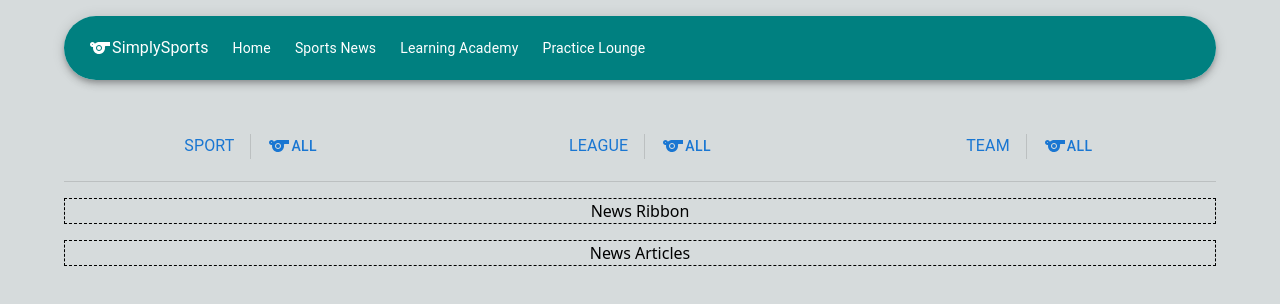
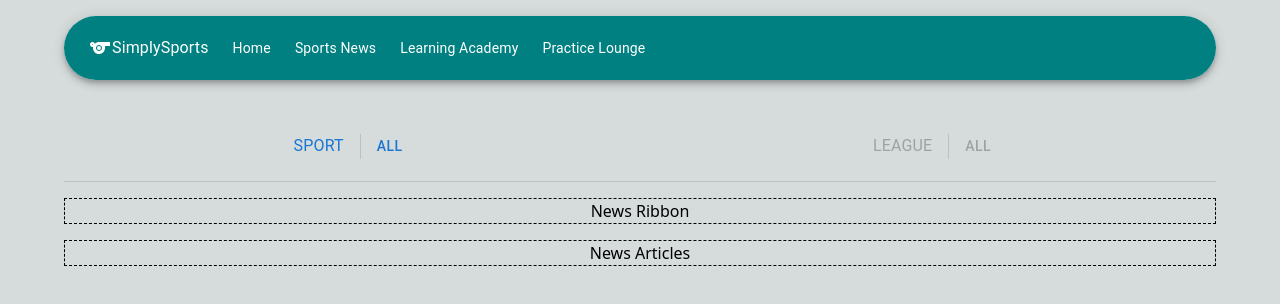
Before and after one commit to ja-perez/simply-sports, a Next.js app: page /sports-news in a window 1280 px wide. Shown: the top 304 px of the page. Built offline with nearby package versions, Linux system fonts and the light colour scheme.

Commit message:
Updated News page to use URL params for setting filter options

```diff
--- a/src/app/sports-news/page.tsx
+++ b/src/app/sports-news/page.tsx
@@ -1,14 +1,28 @@
+import ContentFilter from "@/components/sports-news/content-filter";
 import NewsFilter from "@/components/sports-news/news-filter";
 import NewsRibbon from "@/components/sports-news/news-ribbon";
 import NewsArticles from "@/components/sports-news/news-articles";
 
 import Divider from '@mui/material/Divider';
 
-export default function SportsNewsPage() {
+import { Suspense } from 'react';
+
+export default async function Page({
+    searchParams,
+}: {
+    searchParams?: {
+        sport?: string;
+        league?: string;
+    }
+}) {
+    const sport = searchParams?.sport || 'All';
+    const league = searchParams?.league || 'All';
+
     return (
         <>
             {/* Main Body */}
-            <NewsFilter />
+            <ContentFilter sport={sport}/>
+            {/* <NewsFilter /> */}
             <Divider sx={{ my: 2 }} />
 
             <NewsRibbon/>
--- /dev/null
+++ b/src/components/sports-news/content-filter.tsx
@@ -0,0 +1,115 @@
+'use client';
+import React from 'react';
+
+import { useSearchParams, usePathname, useRouter } from "next/navigation"
+
+import {
+    Grid,
+    Button,
+    Typography,
+    Menu,
+    MenuItem,
+    Divider,
+} from "@mui/material";
+
+import { sportOptions, leagueOptions } from "@/lib/placeholder-data";
+
+interface ContentFilterProps {
+    sport: string,
+}
+
+export default function ContentFilter({
+    sport,
+}: ContentFilterProps) {
+    console.log(sport);
+    console.log(leagueOptions);
+    console.log(leagueOptions[sport]);
+    return (
+        <Grid container spacing={2} id="news-filter-grid-container" >
+            <Grid item xs={6} id="sport-filter-grid-item" sx={{ display:'flex', justifyContent:'center'}}>
+                <MenuFilter label="Sport" paramKey="sport" items={sportOptions}/>
+            </Grid>
+
+            <Grid item xs={6} id="league-filter-grid-item" sx={{ display:'flex', justifyContent:'center'}}>
+                <MenuFilter label="League" paramKey="league" items={leagueOptions[sport]}/>
+            </Grid>
+        </Grid>
+    )
+}
+
+interface MenuFilterProps {
+    label: string,
+    paramKey: string,
+    items: string[],
+}
+
+function MenuFilter({
+    label,
+    paramKey,
+    items,
+}: MenuFilterProps) {
+    const [anchorEl, setAnchorEl] = React.useState<null | HTMLElement>(null);
+    const open = Boolean(anchorEl);
+    const handleClick = (event: React.MouseEvent<HTMLButtonElement>) => {
+        setAnchorEl(event.currentTarget);
+    }
+    const handleClose = () => {
+        setAnchorEl(null);
+    }
+
+    const searchParams = useSearchParams();
+    const pathname = usePathname();
+    const { replace } = useRouter();
+
+    function handleSelection(key:string, value: string) {
+        const params = new URLSearchParams(searchParams);
+        if (value) {
+            params.set(key, value);
+        } else {
+            params.delete(key);
+        }
+        replace(`${pathname}?${params.toString()}`);
+    }
+
+    return (
+        <>
+            <Button
+                id={paramKey + "-button"}
+                aria-controls={open ? 'basic-menu' : undefined}
+                aria-haspopup="true"
+                aria-expanded={open ? 'true' : undefined}
+                onClick={handleClick}
+                disabled={items.length === 0}
+            >
+                <Typography variant="body1" >{label}</Typography>
+                <Divider orientation="vertical" flexItem sx={{mx:2}}/>
+                {/* <currentSelection.icon /> */}
+                {searchParams.get(paramKey) || "All"}
+            </Button>
+            <Menu
+                id="basic-menu"
+                anchorEl={anchorEl}
+                open={open}
+                onClose={handleClose}
+                MenuListProps={{
+                'aria-labelledby': paramKey + '-button',
+                }}
+            >
+                {items.map((item) => (
+                    <MenuItem
+                        key={item}
+                        onClick={() => {
+                            handleSelection(paramKey, item);
+                            handleClose();
+                        }}
+                        disabled={item === searchParams.get(paramKey)
+                            || (searchParams.get(paramKey) === null && item === "All")
+                        }
+                    >
+                            {item}
+                    </MenuItem>
+                ))}
+            </Menu>
+        </>
+    )
+}
--- /dev/null
+++ b/src/lib/placeholder-data.ts
@@ -0,0 +1,44 @@
+const sportOptions = [
+    "All",
+    "Soccer",
+    "Football",
+    "Basketball",
+    "Baseball",
+    "Hockey",
+]
+
+type Options = {
+    [key: string]: string[];
+}
+
+const leagueOptions: Options = {
+    "All": [],
+    "Soccer": [
+        "All",
+        "Premier League",
+        "La Liga",
+        "Serie A",
+        "Bundesliga",
+        "Ligue 1",
+    ],
+    "Football": [
+        "All",
+        "NFL",
+        "NCAA",
+    ],
+    "Basketball": [
+        "All",
+        "NBA",
+        "NCAA",
+    ],
+    "Baseball": [
+        "All",
+        "MLB",
+    ],
+    "Hockey": [
+        "All",
+        "NHL",
+    ],
+}
+
+export { sportOptions, leagueOptions }
```
